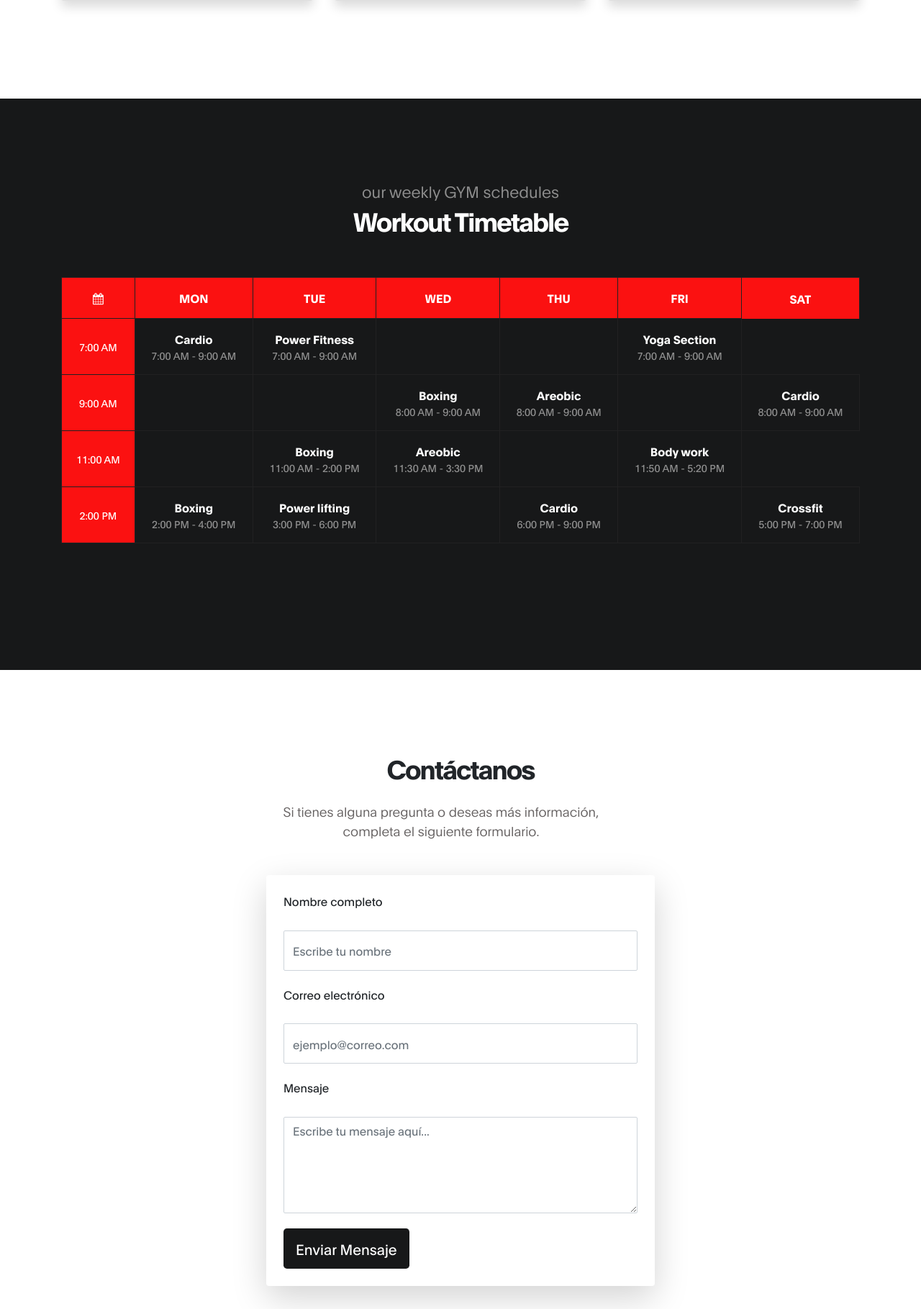
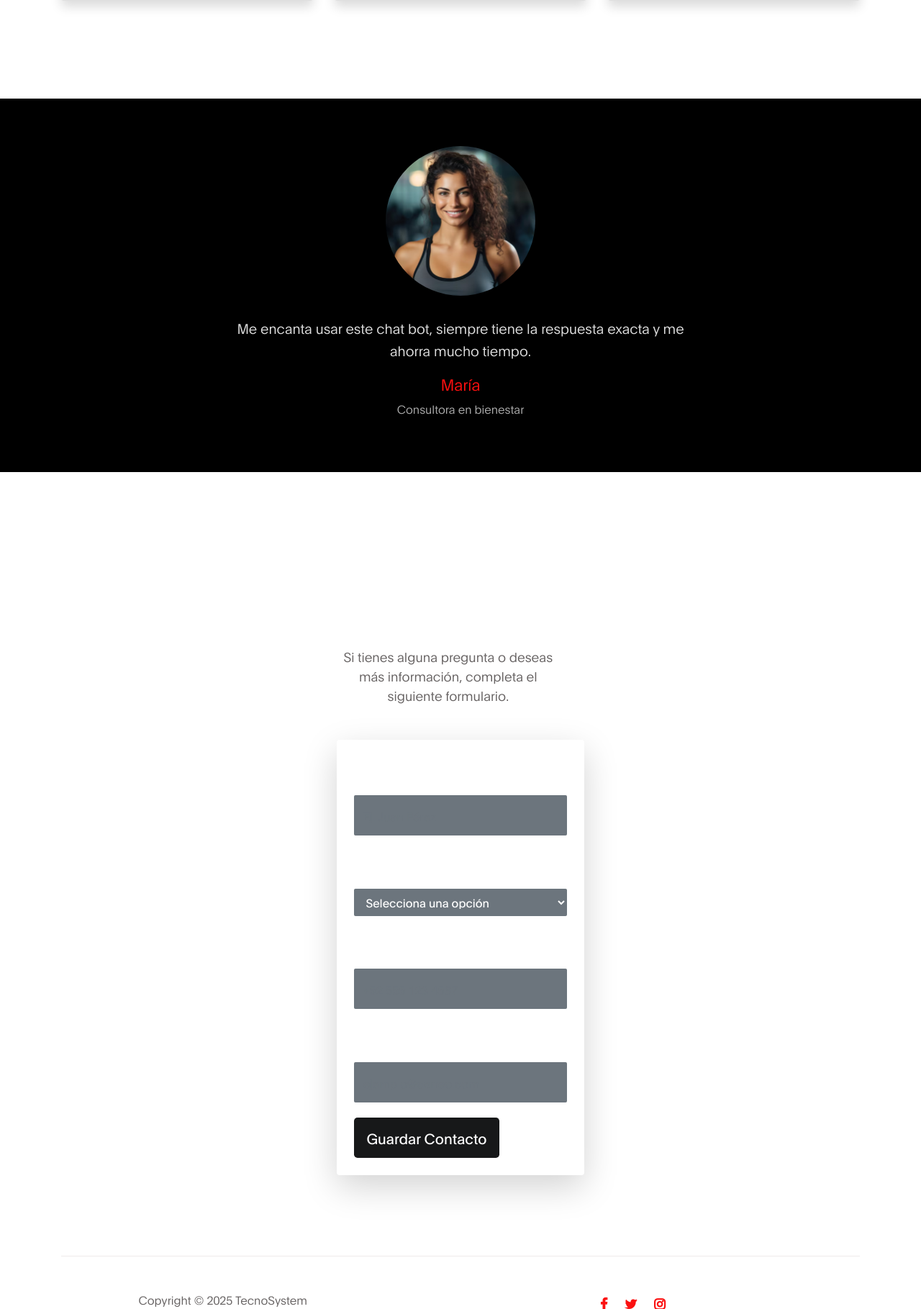
Before and after one commit to Dani5734/TecnoSystem, a PHP site: page / in a window 1280 px wide. Shown: the part 2301-4120 px from the top of the page at 72% size. Run offline with PHP 8.4, Linux system fonts and the light colour scheme.

Commit message:
logo,carrucel

```diff
--- a/css/tooplate-gymso-style.css
+++ b/css/tooplate-gymso-style.css
@@ -180,6 +180,19 @@
 .bg-color.btn-rojo:hover {
     background-color: var(--dark-color) !important;
 }
+
+
+
+/* Estilo del logo en la navbar */
+.navbar-brand img {
+  width: 100px;              /* tamaño del logo */
+  height: 50px;
+
+  object-fit: cover;
+  transition: transform 0.3s ease, box-shadow 0.3s ease;
+}
+
+
 
   /*---------------------------------------
      GENERAL
@@ -457,7 +470,7 @@
   -----------------------------------------*/
 
   .hero {
-    background-image: url('../images/hero-bg.jpg');
+    background-image: url('../images/car1.jpg');
     background-size: cover;
     background-position: top;
     background-repeat: no-repeat;
@@ -566,52 +579,49 @@
   .table td, .table th {
     padding: 1rem;
   }
+/* Sección con fondo negro */
+.testimonios-section {
+  background-color: #000;
+  color: #fc0f0f; /* Texto principal en rojo */
+  width: 100%;
+  min-height: 40vh;
+  display: flex;
+  align-items: center;
+  justify-content: center;
+  padding: 60px 0;
+}
+
+/* Imagen circular */
+.testimonio-img {
+  width: 220px;
+  height: 220px;
+  object-fit: cover;
+  border: 4px solid #000; /* Marco en negro */
+  padding: 2px;
+}
+
+/* Texto del testimonio */
+.testimonio-texto {
+  max-width: 650px;
+  margin: 0 auto;
+  font-size: 1.2rem;
+  line-height: 1.6;
+  color: #ddd;
+}
+
+/* Cargo debajo del nombre */
+.cargo {
+  color: #aaa;
+  font-size: 1rem;
+}
+
+.carousel-control-prev,
+.carousel-control-next {
+  display: none !important; /* elimina flechas */
+}
 
 
-  /*---------------------------------------
-      ABOUT & TEAM
-  -----------------------------------------*/
 
-  .about {
-    background: var(--about-bg-color);
-  }
-
-  .about-working-hours {
-    border-left: 2px solid;
-    padding-left: 3.5rem;
-  }
-
-  .about-working-hours strong {
-    color: var(--white-color);
-    opacity: 0.85;
-  }
-
-  .team-thumb {
-    position: relative;
-  }
-
-  .team-info {
-    background: var(--white-color);
-    border-radius: 0 0 2px 2px;
-    box-shadow: 6px 0 38px rgba(20,20,20,0.10);
-    padding: 20px;
-    position: relative;
-  }
-
-  .team-info span {
-    font-weight: var(--font-weight-light);
-    opacity: 0.85;
-  }
-
-  .team-info .social-icon {
-    position: absolute;
-    top: 10px;
-    right: 20px;
-  }
-
-  .team-info .social-icon li {
-    display: block;
-  }
 
 
   /*---------------------------------------
--- a/index.html
+++ b/index.html
@@ -15,6 +15,12 @@
   <link rel="stylesheet" href="css/bootstrap.min.css">
   <link rel="stylesheet" href="css/font-awesome.min.css">
   <link rel="stylesheet" href="css/aos.css">
+  <link rel="stylesheet" href="css/testimonios.css">
+  <link rel="stylesheet" href="css/logo.css">
+
+
+
+
 
   <!-- MAIN CSS -->
   <link rel="stylesheet" href="css/tooplate-gymso-style.css">
@@ -32,7 +38,7 @@
 
       <!-- Logo con icono -->
       <a class="navbar-brand" href="index.html">
-        <img src="images/logo.png" alt="HealthBot" width="45" height="45" class="d-inline-block align-text-top">
+        <img src="images/logo6.png" alt="HealthBot" width="45" height="45" class="d-inline-block align-text-top">
       </a>
 
       <button class="navbar-toggler" type="button" data-bs-toggle="collapse" data-bs-target="#navbarNav"
@@ -51,7 +57,7 @@
           </li>
 
           <li class="nav-item">
-            <a href="#class" class="nav-link smoothScroll">Testimonios</a>
+            <a href="#class" class="nav-link smoothScroll">Beneficios</a>
           </li>
 
           <li class="nav-item">
@@ -209,118 +215,59 @@
   </div>
 </section>
 
+<section class="testimonios-section">
+  <div id="carruselTestimonios" class="carousel slide" data-ride="carousel" data-interval="false">
+    <div class="carousel-inner text-center">
 
-  <!-- SCHEDULE -->
-  <section class="schedule section" id="schedule">
-    <div class="container">
-      <div class="row">
+      <!-- Testimonio 1 -->
 
-        <div class="col-lg-12 col-12 text-center">
-          <h6 data-aos="fade-up">our weekly GYM schedules</h6>
-
-          <h2 class="text-white" data-aos="fade-up" data-aos-delay="200">Workout Timetable</h2>
+      <div class="carousel-item active">
+        <img src="images/testi2.jpg" class="rounded-circle mx-auto d-block testimonio-img" alt="Testimonio 1">
+        <p class="testimonio-texto mt-4">
+          Me encanta usar este chat bot, siempre tiene la respuesta exacta y me ahorra mucho tiempo.
+        </p>
+        <h5 class="mt-3 fw-bold">María</h5>
+        <p class="cargo">Consultora en bienestar</p>
       </div>
 
-        <div class="col-lg-12 py-5 col-md-12 col-12">
-          <table class="table table-bordered table-responsive schedule-table" data-aos="fade-up" data-aos-delay="300">
-
-            <thead class="thead-light">
-              <th><i class="fa fa-calendar"></i></th>
-              <th>Mon</th>
-              <th>Tue</th>
-              <th>Wed</th>
-              <th>Thu</th>
-              <th>Fri</th>
-              <th>Sat</th>
-            </thead>
-
-            <tbody>
-              <tr>
-                <td><small>7:00 am</small></td>
-                <td>
-                  <strong>Cardio</strong>
-                  <span>7:00 am - 9:00 am</span>
-                </td>
-                <td>
-                  <strong>Power Fitness</strong>
-                  <span>7:00 am - 9:00 am</span>
-                </td>
-                <td></td>
-                <td></td>
-                <td>
-                  <strong>Yoga Section</strong>
-                  <span>7:00 am - 9:00 am</span>
-                </td>
-              </tr>
-
-              <tr>
-                <td><small>9:00 am</small></td>
-                <td></td>
-                <td></td>
-                <td>
-                  <strong>Boxing</strong>
-                  <span>8:00 am - 9:00 am</span>
-                </td>
-                <td>
-                  <strong>Areobic</strong>
-                  <span>8:00 am - 9:00 am</span>
-                </td>
-                <td></td>
-                <td>
-                  <strong>Cardio</strong>
-                  <span>8:00 am - 9:00 am</span>
-                </td>
-              </tr>
-
-              <tr>
-                <td><small>11:00 am</small></td>
-                <td></td>
-                <td>
-                  <strong>Boxing</strong>
-                  <span>11:00 am - 2:00 pm</span>
-                </td>
-                <td>
-                  <strong>Areobic</strong>
-                  <span>11:30 am - 3:30 pm</span>
-                </td>
-                <td></td>
-                <td>
-                  <strong>Body work</strong>
-                  <span>11:50 am - 5:20 pm</span>
-                </td>
-              </tr>
-
-              <tr>
-                <td><small>2:00 pm</small></td>
-                <td>
-                  <strong>Boxing</strong>
-                  <span>2:00 pm - 4:00 pm</span>
-                </td>
-                <td>
-                  <strong>Power lifting</strong>
-                  <span>3:00 pm - 6:00 pm</span>
-                </td>
-                <td></td>
-                <td>
-                  <strong>Cardio</strong>
-                  <span>6:00 pm - 9:00 pm</span>
-                </td>
-                <td></td>
-                <td>
-                  <strong>Crossfit</strong>
-                  <span>5:00 pm - 7:00 pm</span>
-                </td>
-              </tr>
-            </tbody>
-          </table>
+      <!-- Testimonio 2 -->
+      <div class="carousel-item">
+        <img src="images/testi3.jpg" class="rounded-circle mx-auto d-block testimonio-img" alt="Testimonio 2">
+        <p class="testimonio-texto mt-4">
+          Es muy práctico, me ayuda a organizar mis tareas y siento que tengo un asistente personal.
+        </p>
+        <h5 class="mt-3 fw-bold">Ana</h5>
+        <p class="cargo">Diseñadora UX/UI</p>
       </div>
 
+      <!-- Testimonio 3 -->
+      <div class="carousel-item">
+        <img src="images/testi1.jpg" class="rounded-circle mx-auto d-block testimonio-img" alt="Testimonio 3">
+        <p class="testimonio-texto mt-4">
+          Lo recomiendo totalmente, es sencillo de usar y me ha dado muy buenos resultados.
+        </p>
+        <h5 class="mt-3 fw-bold">Carolina</h5>
+        <p class="cargo">Project Manager</p>
       </div>
+    </div>
+
+    <!-- Flechas -->
+    <button class="carousel-control-prev" type="button" data-target="#carruselTestimonios" data-slide="prev">
+      <span class="carousel-control-prev-icon"></span>
+    </button>
+    <button class="carousel-control-next" type="button" data-target="#carruselTestimonios" data-slide="next">
+      <span class="carousel-control-next-icon"></span>
+    </button>
   </div>
 </section>
 
 
+
+
   <!-- CONTACT -->
+   <section class="contact section" id="contacto-emergencia" style="background:#ffffff; color:#fff; padding:60px 0;">
+  <div class="container">
+    <div class="row justify-content-center">
   <section class="contact section" id="contact">
     <div class="container">
       <div class="row justify-content-center">
@@ -336,34 +283,49 @@
           <form action="#" method="post" class="contact-form webform shadow-lg p-4 rounded" data-aos="fade-up"
             data-aos-delay="400" role="form">
 
-            <!-- Nombre -->
+           <!-- Nombre del contacto -->
           <div class="mb-3">
-              <label for="cf-name" class="form-label">Nombre completo</label>
-              <input type="text" class="form-control" id="cf-name" name="cf-name" placeholder="Escribe tu nombre"
-                required>
+            <label for="emergencia-nombre" class="form-label text-white">Nombre del contacto</label>
+            <input type="text" class="form-control bg-secondary text-white border-0"
+                   id="emergencia-nombre" name="emergencia_nombre"
+                   placeholder="Ej. Juan Pérez" required>
+          </div>
+
+          <!-- Relación -->
+          <div class="mb-3">
+            <label for="emergencia-relacion" class="form-label text-white">Relación</label>
+            <select class="form-control bg-secondary text-white border-0"
+                    id="emergencia-relacion" name="emergencia_relacion" required>
+              <option value="">Selecciona una opción</option>
+              <option value="Padre/Madre">Padre/Madre</option>
+              <option value="Hermano/a">Hermano/a</option>
+              <option value="Pareja">Pareja</option>
+              <option value="Amigo/a">Amigo/a</option>
+              <option value="Otro">Otro</option>
+            </select>
+          </div>
+
+          <!-- Teléfono -->
+          <div class="mb-3">
+            <label for="emergencia-telefono" class="form-label text-white">Teléfono</label>
+            <input type="tel" class="form-control bg-secondary text-white border-0"
+                   id="emergencia-telefono" name="emergencia_telefono"
+                   placeholder="+52 555 123 4567" pattern="[0-9+ ]{8,15}" required>
           </div>
 
           <!-- Email -->
           <div class="mb-3">
-              <label for="cf-email" class="form-label">Correo electrónico</label>
-              <input type="email" class="form-control" id="cf-email" name="cf-email" placeholder="ejemplo@correo.com"
-                required>
-            </div>
-
-            <!-- Mensaje -->
-            <div class="mb-3">
-              <label for="cf-message" class="form-label">Mensaje</label>
-              <textarea class="form-control" id="cf-message" rows="5" name="cf-message"
-                placeholder="Escribe tu mensaje aquí..." required></textarea>
+            <label for="emergencia-email" class="form-label text-white">Correo electrónico (opcional)</label>
+            <input type="email" class="form-control bg-secondary text-white border-0"
+                   id="emergencia-email" name="emergencia_email"
+                   placeholder="ejemplo@correo.com">
           </div>
 
           <!-- Botón -->
           <div class="d-grid">
-              <button type="submit" class="btn btn-primary btn-lg" id="submit-button" name="submit">
-                Enviar Mensaje
+            <button type="submit" class="btn btn-danger btn-lg" id="submit-button" name="submit">
+              Guardar Contacto
             </button>
-            </div>
-          </form>
           </div>
 
       </div>
```
Also changed, not shown: images/logo4.png (added), images/logo5.png (added), images/logo6.png (added), images/testi1.jpg (added), images/testi2.jpg (added), images/testi3.jpg (added). Lines whose indentation alone changed are shown as unchanged.
